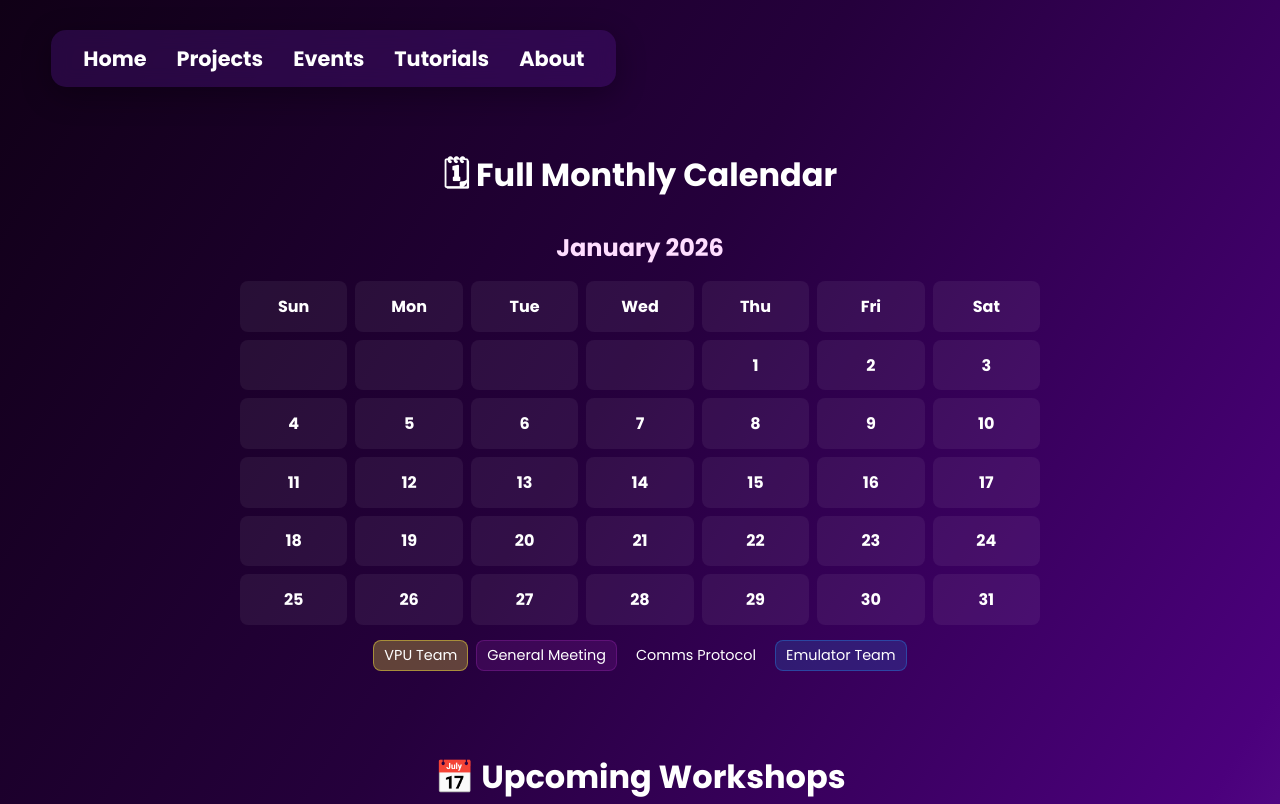
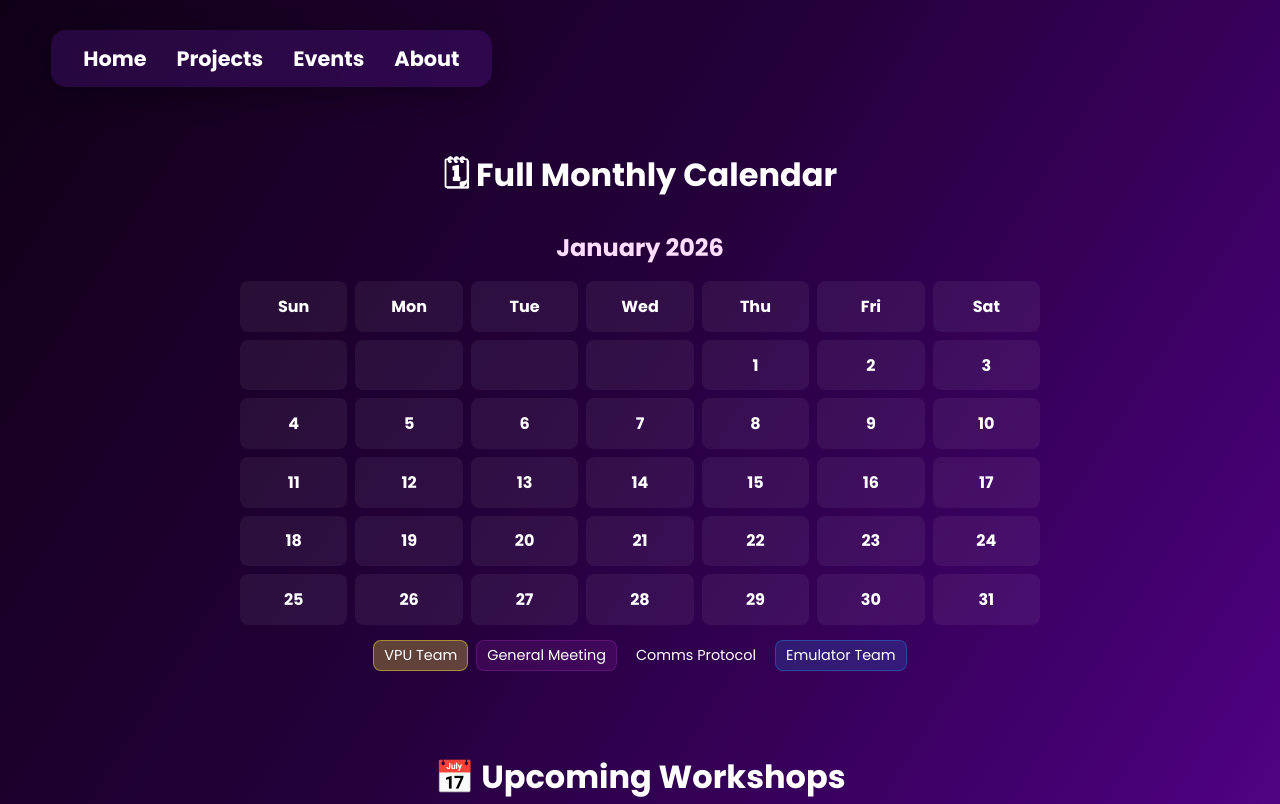
Before and after one commit to DavidRosocha/uofpga, a website built with Vite: page uofpga/events.html in a window 1280 px wide. Shown: the top 804 px of the page. Built offline with nearby package versions, Linux system fonts and the light colour scheme.

Commit message:
Update events.html

```diff
--- a/uofpga/events.html
+++ b/uofpga/events.html
@@ -15,7 +15,6 @@
                 <li><a href="/">Home</a></li>
                 <li><a href="/projects.html">Projects</a></li>
                 <li><a href="/events.html">Events</a></li>
-                <li><a href="/tutorials.html">Tutorials</a></li>
                 <li><a href="/About.html">About</a></li>
             </ul>
         </nav>
```
